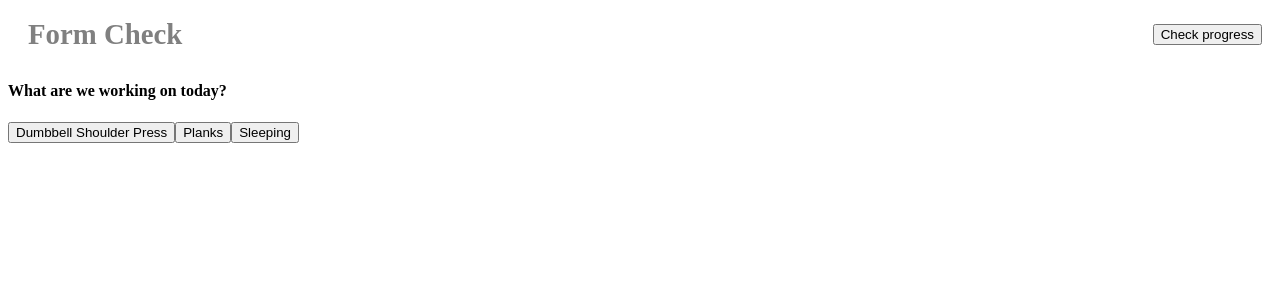
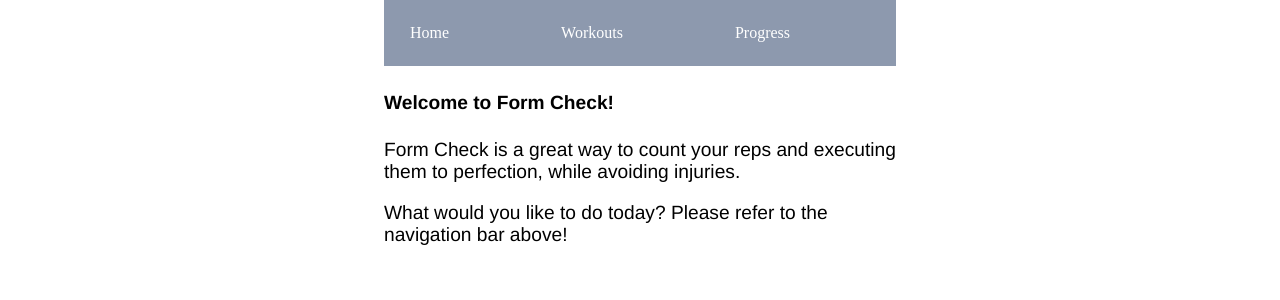
Before and after one commit to jkwan19/FormCheck, a React app: page / in a window 1280 px wide. Shown: the top 300 px of the page. Built offline with nearby package versions, Linux system fonts and the light colour scheme; no server answers; the HTML template or start-up script is replaced by a standard one.

Commit message:
Styled front page

```diff
--- a/react-client/src/components/Camera.jsx
+++ b/react-client/src/components/Camera.jsx
@@ -12,6 +12,7 @@ function reducer(count, action) {
   }
   return count + 1;
 }
+let isGoodForm;
 function Camera (sensitivity = 10) {
   const [count, dispatch] = useReducer(reducer, 0);
   const standard = useRef(0);
@@ -52,7 +53,7 @@ function Camera (sensitivity = 10) {
       }
       const down = standard.current < (elbow.y + sensitivity);
       const downRange = (bodyPosition) => {
-        return (300 <= Math.floor(bodyPosition) <= 340);
+        return (300 <= Math.floor(bodyPosition) <= 360);
       };
       const tooLow = (bodyPosition) => {
         return (bodyPosition > 340);
@@ -64,6 +65,7 @@ function Camera (sensitivity = 10) {
         //shoulder and elbow need to be in range of 300 => 320
         if (downRange(shoulder.y) && downRange(elbow.y)) {
           console.log('looking good');
+          isGoodForm = true;
         }
 
         standard.current = 0
@@ -71,6 +73,7 @@ function Camera (sensitivity = 10) {
       }
       if (tooLow(elbow.y) && !isComingDown && !!wrist) {
         console.log('too low');
+        isGoodForm = false;
       }
       const rest = !wrist;
       if (rest) {
@@ -81,7 +84,7 @@ function Camera (sensitivity = 10) {
   );
   return [count, checkPoses];
 }
-export default Camera;
+export {Camera, isGoodForm};
 // export default function(sensitivity = 10) {
 //   const [count, dispatch] = useReducer(reducer, 0);
 //   const [isComingDown, setComingDown] = useState(false);
--- a/react-client/src/components/CheckForm.jsx
+++ b/react-client/src/components/CheckForm.jsx
@@ -1,6 +1,6 @@
 import React, { useState, useEffect, useRef, useReducer, useCallback } from 'react';
 import PoseNet from "react-posenet";
-import Camera from './Camera.jsx';
+import {Camera, isGoodForm} from './Camera.jsx';
 
 const inferenceConfig = {
   decodingMethod: "single-person"
@@ -10,9 +10,19 @@ function CheckForm (props) {
   const [count, checkPoses] = Camera();
   const onEstimate = useCallback(poses => checkPoses(poses), [checkPoses]);
   const workout = props.workout;
+  const renderMessage = () => {
+    if (isGoodForm) {
+      return (<h3>{`Great work`}</h3>)
+    } else if (isGoodForm == false) {
+      return (<h3>{`You're getting there`}</h3>)
+    } else {
+      return (<h3>{`Let's get to work`}</h3>)
+    }
+  }
   return (
     <div>
       <h1>{`${workout}: ${count}`}</h1>
+      {renderMessage()}
       <PoseNet
         style={{ width: "50%" }}
         facingMode="environment"
--- a/react-client/src/components/Planks.jsx
+++ b/react-client/src/components/Planks.jsx
@@ -7,7 +7,7 @@ function Planks (props) {
   const [ workout, setWorkout ] = useState("Planks");
   const opts = {
     height: '300',
-    width: '540',
+    width: '510',
     playerVars: {
       // https://developers.google.com/youtube/player_parameters
       autoplay: 1,
--- a/react-client/src/components/PlanksProgress.jsx
+++ b/react-client/src/components/PlanksProgress.jsx
@@ -1,7 +1,6 @@
 import React, { useState, useEffect } from 'react';
 
 function PlanksProgress (props) {
-  // let planksProgress = props.progress.filter((data) => data.workout.includes("Planks"));
   return(
     <div>
       Planks Progress
--- a/react-client/src/components/Shoulders.jsx
+++ b/react-client/src/components/Shoulders.jsx
@@ -7,7 +7,7 @@ function Shoulders (props) {
   const [ workout, setWorkout ] = useState("Shoulder Press");
   const opts = {
     height: '300',
-    width: '540',
+    width: '510',
     playerVars: {
       // https://developers.google.com/youtube/player_parameters
       autoplay: 1,
--- a/react-client/src/components/Workouts.jsx
+++ b/react-client/src/components/Workouts.jsx
@@ -1,13 +1,18 @@
 import React, { useState, useEffect } from 'react';
 import styled from 'styled-components';
 
-const Workouts = (props) => (
-  <div>
-    <h4> What are we working on today? </h4>
-    <button name="shoulders" onClick={props.onClick}>Dumbbell Shoulder Press</button>
-    <button name="planks"  onClick={props.onClick}>Planks</button>
-    <button name="sleeping" onClick={props.onClick}>Sleeping</button>
-  </div>
+const Wrapper = styled("div")`
+`;
+const Header = styled("h4")`
+`;
+const Body = styled("p")`
+`;
+const Workouts = () => (
+  <Wrapper>
+    <Header> Welcome to Form Check! </Header>
+    <Body> Form Check is a great way to count your reps and executing them to perfection, while avoiding injuries.</Body>
+    <Body> What would you like to do today? Please refer to the navigation bar above! </Body>
+  </Wrapper>
 )
 
 export default Workouts;
--- a/react-client/src/index.jsx
+++ b/react-client/src/index.jsx
@@ -1,7 +1,5 @@
 import React, { useState, useEffect } from 'react';
 import ReactDOM from 'react-dom';
-import DropdownButton from 'react-bootstrap/DropdownButton';
-import Dropdown from 'react-bootstrap/Dropdown';
 import axios from 'axios';
 import Workouts from './components/Workouts.jsx';
 import Shoulders from './components/Shoulders.jsx';
@@ -9,9 +7,107 @@ import Planks from './components/Planks.jsx';
 import Sleeping from './components/Sleeping.jsx';
 import ShouldersProgress from './components/ShouldersProgress.jsx';
 import PlanksProgress from './components/PlanksProgress.jsx';
-import styled from 'styled-components';
+import styled, { createGlobalStyle } from 'styled-components';
 
-const Header = styled.div`
+const GlobalStyle = createGlobalStyle`
+  body {
+    width: 40%;
+    font-family: Open-Sans, Helvetica, Sans-Serif;
+    margin: auto;
+  }
+`
+const Wrapper = styled("div")`
+  overflow: hidden;
+  background-color: #8d99ae;
+`;
+
+const Title = styled("a")`
+  float: left;
+  font-size: 16px;
+  padding: 14px 16px;
+  color: white;
+  margin-right: auto;
+  text-decoration: none;
+  &:hover{
+    cursor: pointer;
+    background-color: grey;
+  }
+`
+
+/* Dropdown Menus */
+const DropDownContainer = styled("div")`
+  float: left;
+  padding: auto;
+  margin-right: auto;
+  overflow: hidden;
+  font-size: 16px;
+  border: none;
+  outline: none;
+  color: white;
+  background-color: inherit;
+  font-family: inherit;
+`;
+const ProgressContainer = styled("div")`
+  float: left;
+  padding: auto;
+  margin-right: auto;
+  overflow: hidden;
+  font-size: 16px;
+  border: none;
+  outline: none;
+  color: white;
+  background-color: inherit;
+  font-family: inherit;
+`;
+const DropDownHeader = styled("div")`
+  font-size: 16px;
+  border: none;
+  outline: none;
+  color: white;
+  padding: 14px 16px;
+  background-color: inherit;
+  font-family: inherit;
+  margin: 0;
+  &:hover{
+    cursor: pointer;
+    background-color: grey;
+  }
+`;
+
+const DropDownList = styled("div")`
+  font-size: 16px;
+  border: none;
+  outline: none;
+  color: white;
+  padding: 14px 16px;
+  background-color: inherit;
+  font-family: inherit;
+  margin: 0;
+  position: absolute;
+  background-color: #f9f9f9;
+  min-width: 160px;
+  box-shadow: 0px 8px 16px 0px rgba(0,0,0,0.2);
+  z-index: 1;
+  &:hover{
+    cursor: pointer;
+    display: block;
+  }
+`;
+
+const ListItem = styled("a")`
+  float: none;
+  color: black;
+  padding: 12px 16px;
+  text-decoration: none;
+  display: block;
+  text-align: left;
+  &:hover{
+    cursor: pointer;
+    background-color: grey;
+  }
+`;
+const Header = styled("div")`
+  list-style-type: none;
   margin: 0px;
   padding: 10px;
   display: flex;
@@ -19,32 +115,33 @@ const Header = styled.div`
   align-items: center;
   font-family: 'Francois One';
 `;
-const Title = styled.span`
-  margin-right: auto;
-  margin-left: 10px;
-  color: grey;
-  font-weight: bold;
-  font-size: 1.8em;
-  font-family: 'Francois One';
+
+/* Main Body */
+const Main = styled("div")`
+  font-size: 1.2em;
 `;
-// const Progress = styled.span`
-//   margin: 0px;
-//   padding: 10px;
-//   display: flex;
-//   justify-content: flex-end;
-//   align-items: center;
-//   font-family: 'Francois One';
-//   padding: 5px;
-//   margin-right: 5px;
-//   font-size: 1.1em;
-// `;
-const Main = styled.div``;
+const Content = styled("div")``;
+
+/* App function */
 function App() {
   const [ workouts, setWorkout ] = useState('');
   const [ value, setValue ] = useState('');
   const [ progress, setProgress ] = useState([]);
+  const [ isWorkoutOpen, setWorkoutOpen ] = useState(false);
+  const [ isProgressOpen, setProgressOpen ] = useState(false);
+
   const handleSelect = (e) => {
-    setValue(e);
+    console.log(e.currentTarget.textContent, 'click progress')
+    setValue(e.currentTarget.textContent);
+    setWorkout('');
+  }
+
+  const handleClick = (e) => {
+    e.preventDefault();
+    setWorkout(e.currentTarget.textContent);
+    setValue('');
+    setWorkoutOpen(false);
+    setProgressOpen(false);
   }
   useEffect (()=> {
     getProgressList();
@@ -58,19 +155,24 @@ function App() {
       .catch(err => console.log('err', err));
   }
 
-  const handleClick = (e) => {
-    e.preventDefault();
-    setWorkout(e.target.name);
-    setValue('');
-  }
-  // let shouldersProgress = progress.filter((data) => data.workout.includes("Shoulders"));
-  // let planksProgress = progress.filter((data) => data.workout.includes("Planks"));
+  const openWorkout = () => {
+    setWorkoutOpen(!isWorkoutOpen);
+    setProgressOpen(false);
+  };
+
+  const openProgress = () => {
+    setProgressOpen(!isProgressOpen);
+    setWorkoutOpen(false);
+  };
+
+  /* Render View */
+
   const renderView = () => {
-    if (workouts === "shoulders") {
+    if (workouts === "Shoulder Press") {
       return <Shoulders />
-    } else if (workouts === "planks") {
+    } else if (workouts === "Planks") {
       return <Planks />
-    } else if (workouts === "sleeping") {
+    } else if (workouts === "Sleeping") {
       return <Sleeping />
     } else if (value === "Shoulder Press") {
       return <ShouldersProgress progress={progress}/>
@@ -86,22 +188,38 @@ function App() {
   }
 
   return (
-  <div>
-    <Header>
-      <Title onClick={handleClick} >Form Check</Title>
-      <DropdownButton
-        alignRight
-        title="Check progress"
-        id="dropdown-menu-align-right"
-        onSelect = {handleSelect}
-        >
-          <Dropdown.Item eventKey="Shoulder Press">Shoulder Press</Dropdown.Item>
-          <Dropdown.Divider />
-          <Dropdown.Item eventKey="Planks">Planks</Dropdown.Item>
-      </DropdownButton>
-    </Header>
-    <Main>{renderView()}</Main>
-  </div>
+  <Content>
+    <GlobalStyle/>
+    <Wrapper>
+      <Header>
+        <Title onClick={handleClick}>Home</Title>
+        <DropDownContainer>
+          <DropDownHeader onClick={openWorkout}>Workouts</DropDownHeader>
+          {isWorkoutOpen && (
+            <DropDownList>
+              <ListItem onClick={handleClick}>Shoulder Press</ListItem>
+              <ListItem onClick={handleClick}>Planks</ListItem>
+              <ListItem onClick={handleClick}>Sleeping</ListItem>
+            </DropDownList>
+
+          )}
+        </DropDownContainer>
+        <ProgressContainer>
+          <DropDownHeader onClick={openProgress}>Progress</DropDownHeader>
+          {isProgressOpen && (
+            <DropDownList>
+              <ListItem onClick={handleSelect}>Shoulder Press</ListItem>
+              <ListItem onClick={handleSelect}>Planks</ListItem>
+            </DropDownList>
+          )}
+      </ProgressContainer>
+      </Header>
+    </Wrapper>
+    <Main>
+    {renderView()}
+    </Main>
+
+  </Content>
   )
 }
 
```
Also changed, not shown: 1 other file (tests, documents, lock files or other folders).
